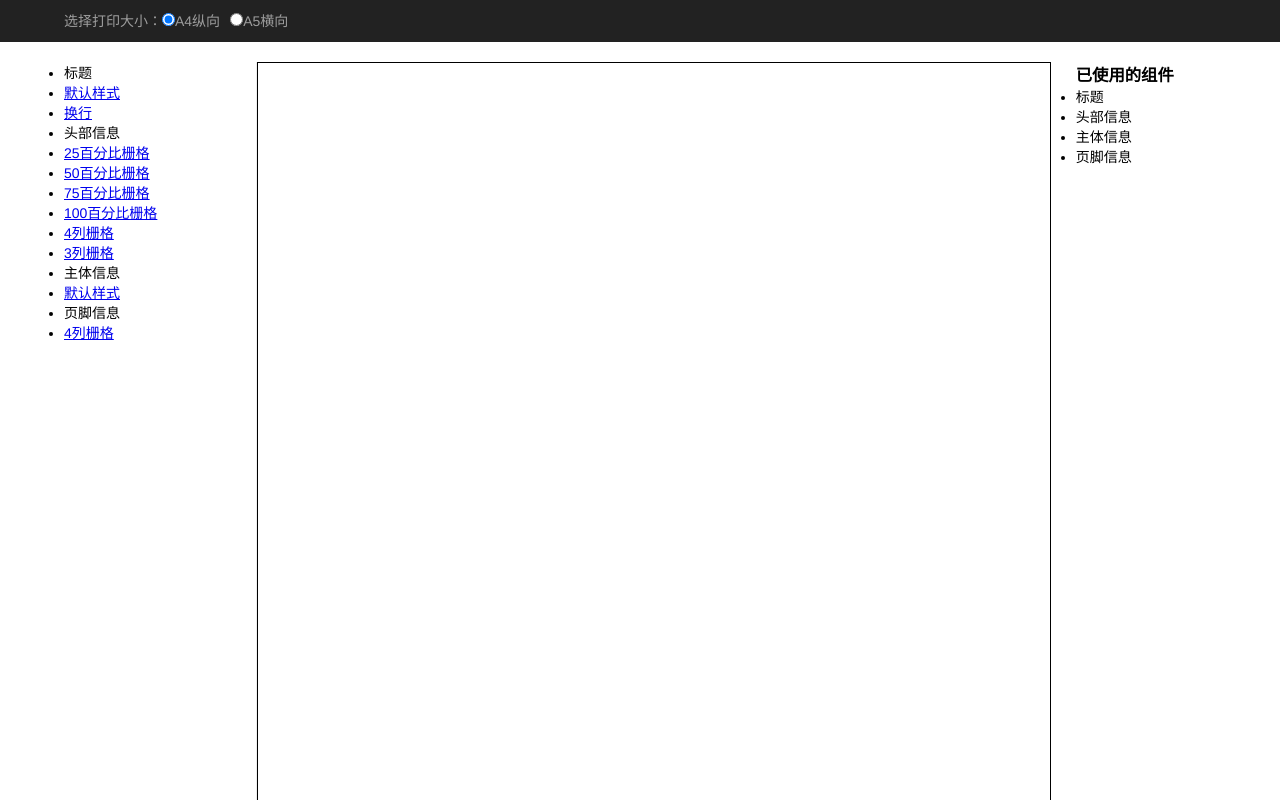
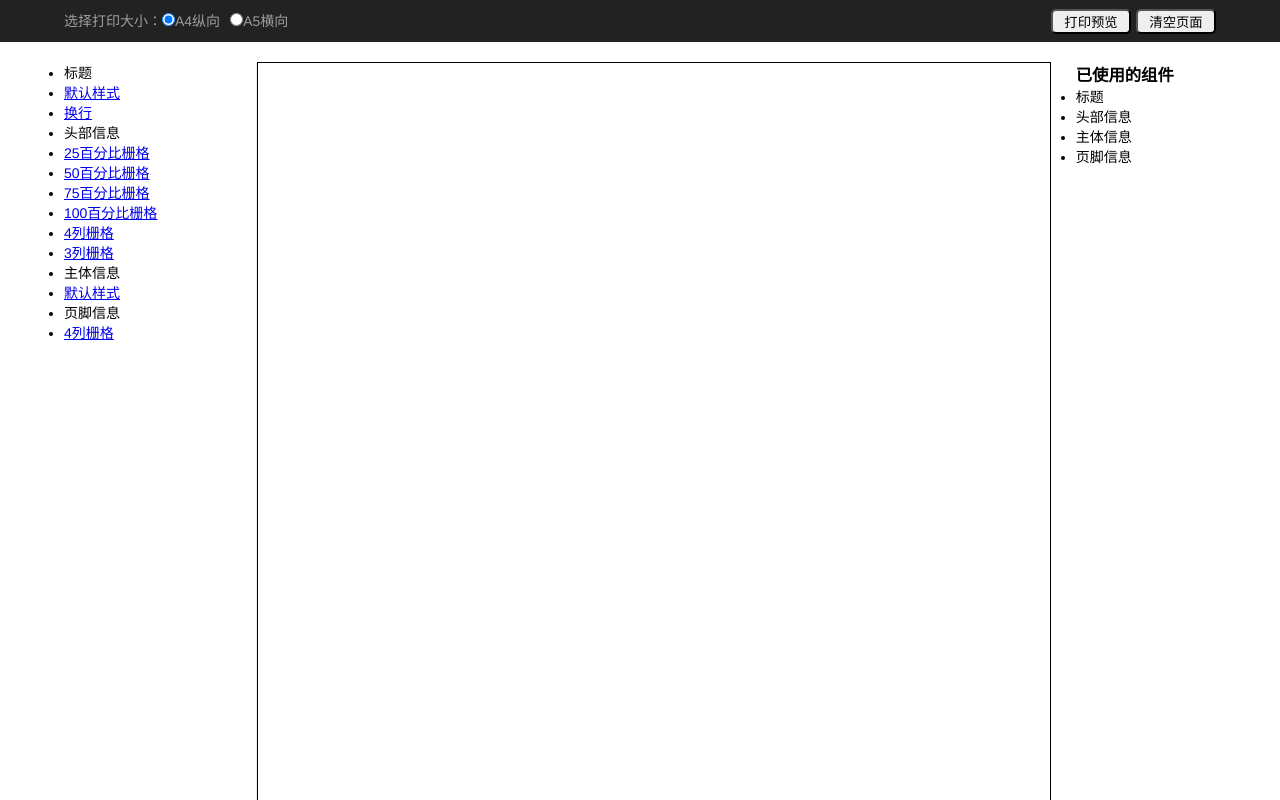
Before and after one commit to acrens/printSys, a Vue app: page / in a window 1280 px wide. Shown: the top 800 px of the page. Built offline with nearby package versions, Linux system fonts and the light colour scheme.

Commit message:
新增打印预览功能、清空页面功能

```diff
--- a/components/App.vue
+++ b/components/App.vue
@@ -3,12 +3,15 @@
 
 <template>
     <section>
+        <div id="no-print">
             <!--头部-->
             <header>
                 <span>选择打印大小：</span>
                 <ul>
                     <header-choose v-for="sizelist in sizeLists" :sizelist="sizelist"></header-choose>
                 </ul>
+                <button @click="clearPage()" class="fr show-print__btn">清空页面</button>
+                <button @click="showPrint()" class="fr show-print__btn mgr5">打印预览</button>
             </header>
             <!--头部-->
 
@@ -42,7 +45,7 @@
             <!--导航-->
 
             <!--内容主题-->
-        <section class="content">
+            <section class="content" ref="J-print-content">
                 <div class="content-body" :class="sizeClass">
                     <!--标题栏-->
                     <div class="content-title parent--clearfix">
@@ -98,6 +101,10 @@
                 Assassin's Creed
             </footer>
             <!--页脚-->
+        </div>
+        <div id="print" ref="J-print">
+
+        </div>
     </section>
 </template>
 
@@ -182,8 +189,20 @@
         methods: {
             ...mapMutations([
                 'addItem',
-                'removeItem'
-            ])
+                'removeItem',
+                'showPrint',
+                'clearPage'
+            ]),
+            /**
+             * 打印预览方法
+             */
+            showPrint () {
+                var that = this;
+                var print = that.$refs['J-print'];
+                var content = that.$refs['J-print-content'];
+                print.innerHTML = content.innerHTML;
+                window.print();
+            }
         }
     }
 </script>
--- a/store/mutations.js
+++ b/store/mutations.js
@@ -42,5 +42,20 @@ export const mutations = {
         if (index && index >= 0) {
             typeList.splice(index, 1);
         }
+    },
+    /**
+     * 清空页面内容
+     */
+    clearPage (state) {
+
+        var confirm = window.confirm('确定要清空所有内容？');
+
+        if (confirm) {
+            let pageList = state.pageList;
+
+            for (let i in pageList) {
+                pageList[i] = [];
+            }
+        }
     }
 };
--- a/style/public.css
+++ b/style/public.css
@@ -91,3 +91,36 @@ footer hr{
     border-top: 1px solid #eee;
 }
 /*页脚样式*/
+
+/*正常样式*/
+#print {
+    display: none;
+}
+#no-print {
+    display: block;
+}
+
+/*打印样式*/
+@media print {
+    #print {
+        display: block;
+    }
+    #no-print {
+        display: none;
+    }
+}
+
+/*公共样式*/
+.fr {
+    float: right;
+}
+.show-print__btn {
+    width: 80px;
+    height: 25px;
+    border-radius: 5px;
+    margin-top: 9px;
+    cursor: pointer;
+}
+.mgr5 {
+    margin-right: 5px;
+}
```
Lines whose indentation alone changed are shown as unchanged.
